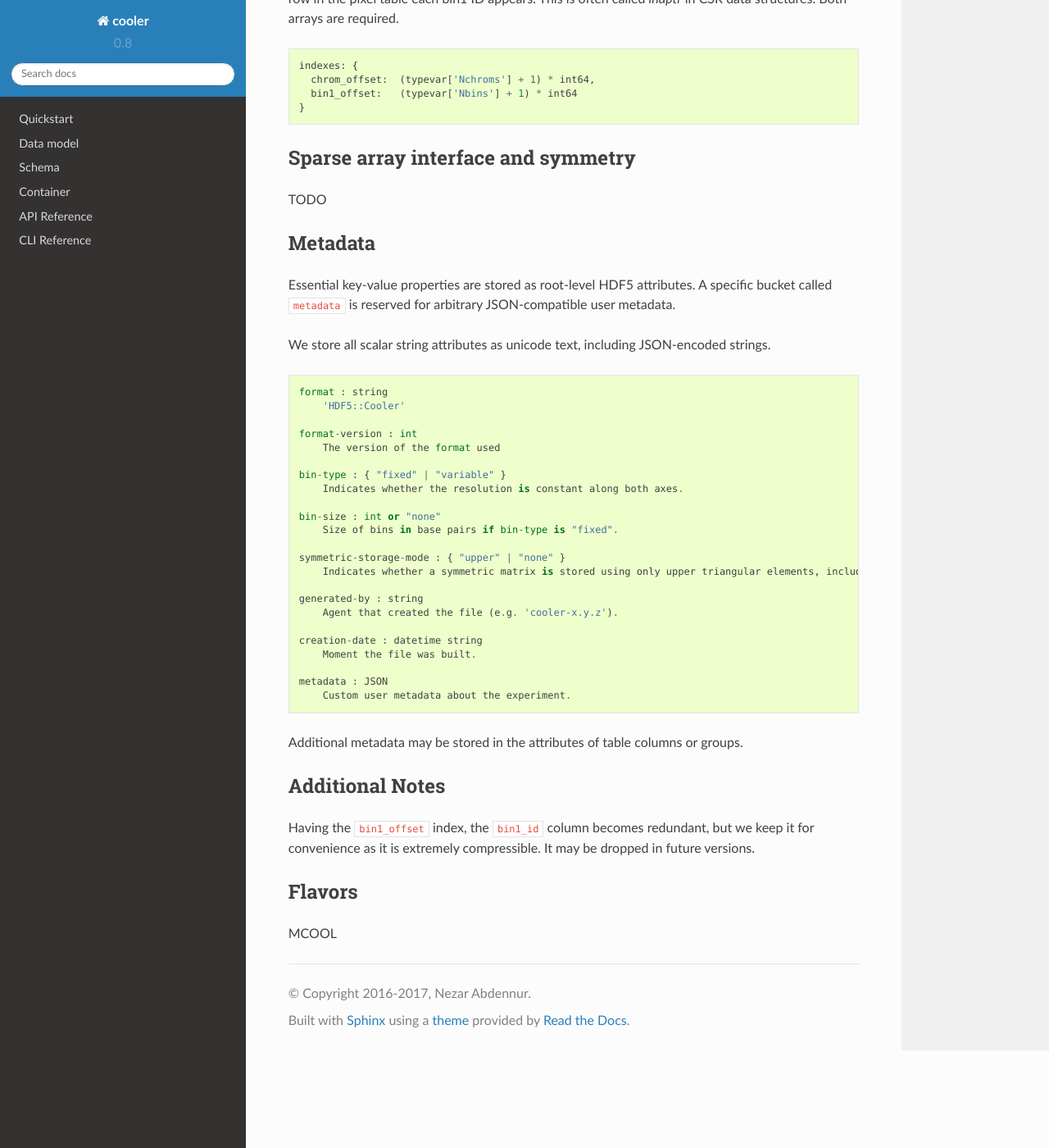
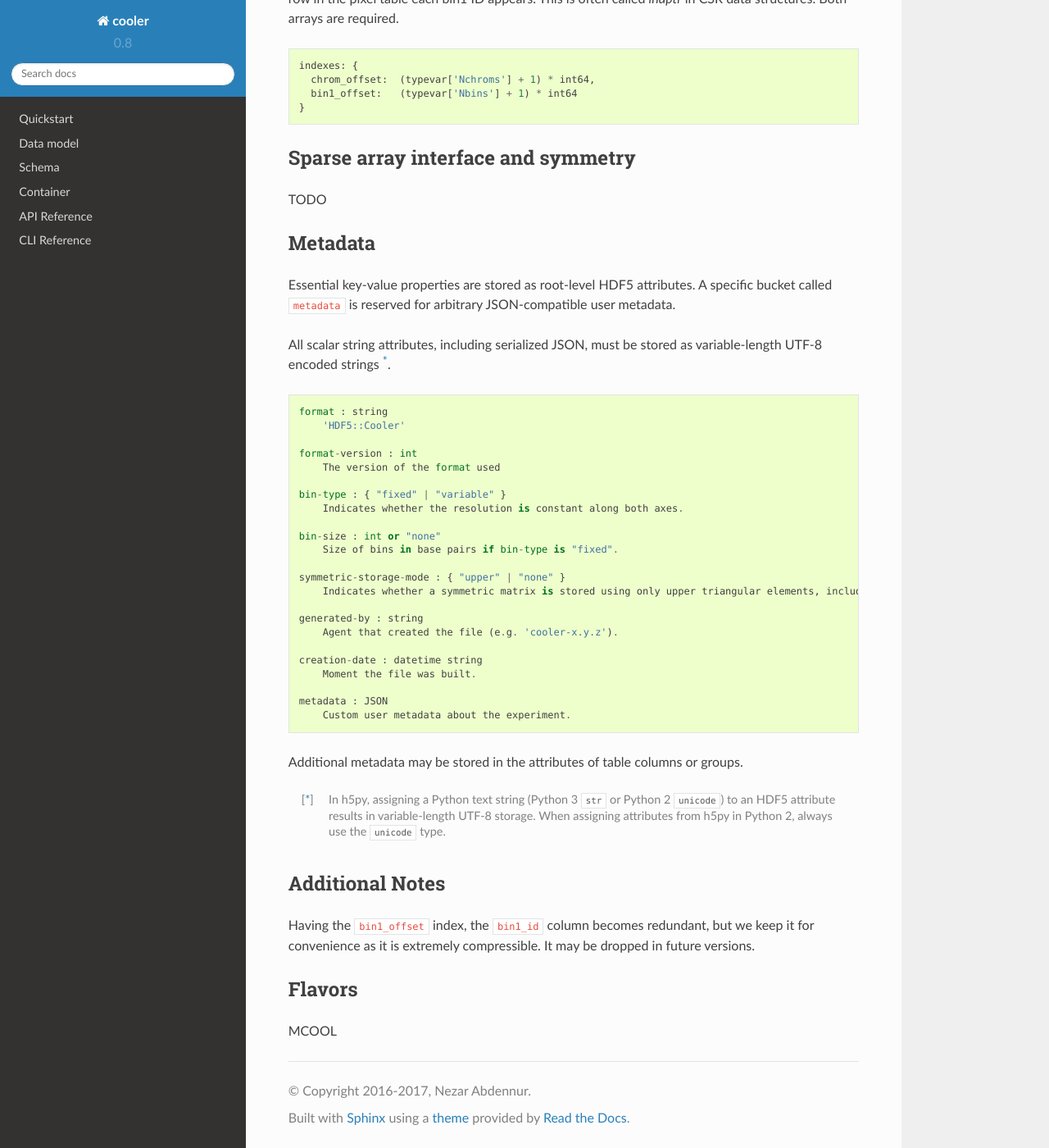
Before and after one commit to open2c/cooler, a Sphinx documentation site: the page built from docs/schema_current.rst, in a window 1280 px wide and 1400 px high, scrolled down 2247 px. Shown: the whole window at 82% size. Built offline with Sphinx 7.4.7 and the Read the Docs theme 2.0.0, drawn with Linux system fonts in a browser that asks for light colours; some of the changed text lies outside the part shown.

Commit message:
Update schema_current.rst

```diff
--- a/docs/schema_current.rst
+++ b/docs/schema_current.rst
@@ -109,7 +109,7 @@ Metadata
 
 Essential key-value properties are stored as root-level HDF5 attributes. A specific bucket called ``metadata`` is reserved for arbitrary JSON-compatible user metadata.
 
-We store all scalar string attributes as unicode text, including JSON-encoded strings.
+All scalar string attributes, including serialized JSON, must be stored as variable-length UTF-8 encoded strings [*]_.
 
 ::
 
@@ -139,6 +139,8 @@ We store all scalar string attributes as unicode text, including JSON-encoded st
 
 Additional metadata may be stored in the attributes of table columns or groups.
 
+.. [*] In h5py, assigning a Python text string (Python 3 ``str`` or Python 2 ``unicode``) to an HDF5 attribute results in variable-length UTF-8 storage. When assigning attributes from h5py in Python 2, always use the ``unicode`` type.
+
 Additional Notes
 ~~~~~~~~~~~~~~~~
 
```
Also changed, not shown: other parts of docs/schema_current.rst (+1 -1 lines).
